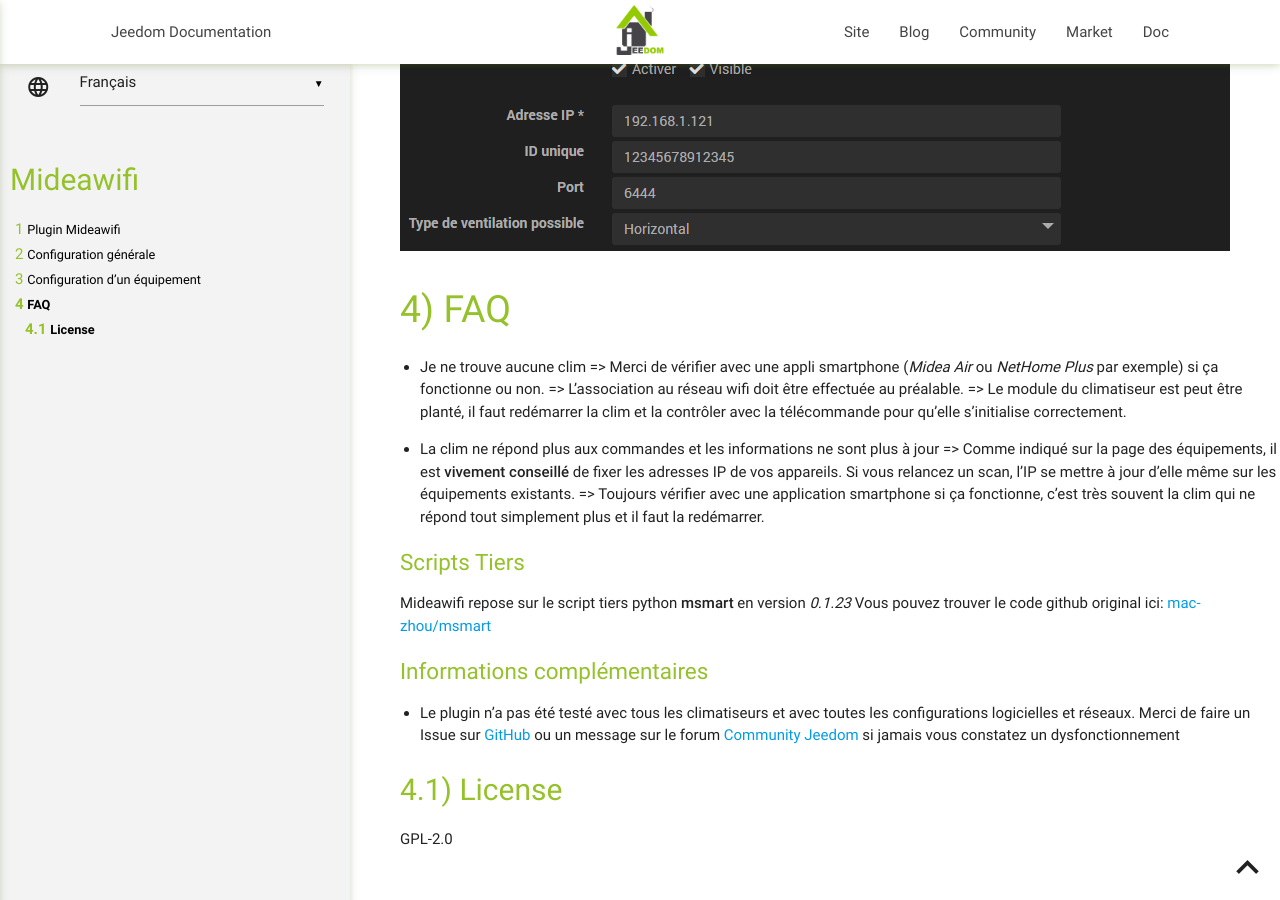
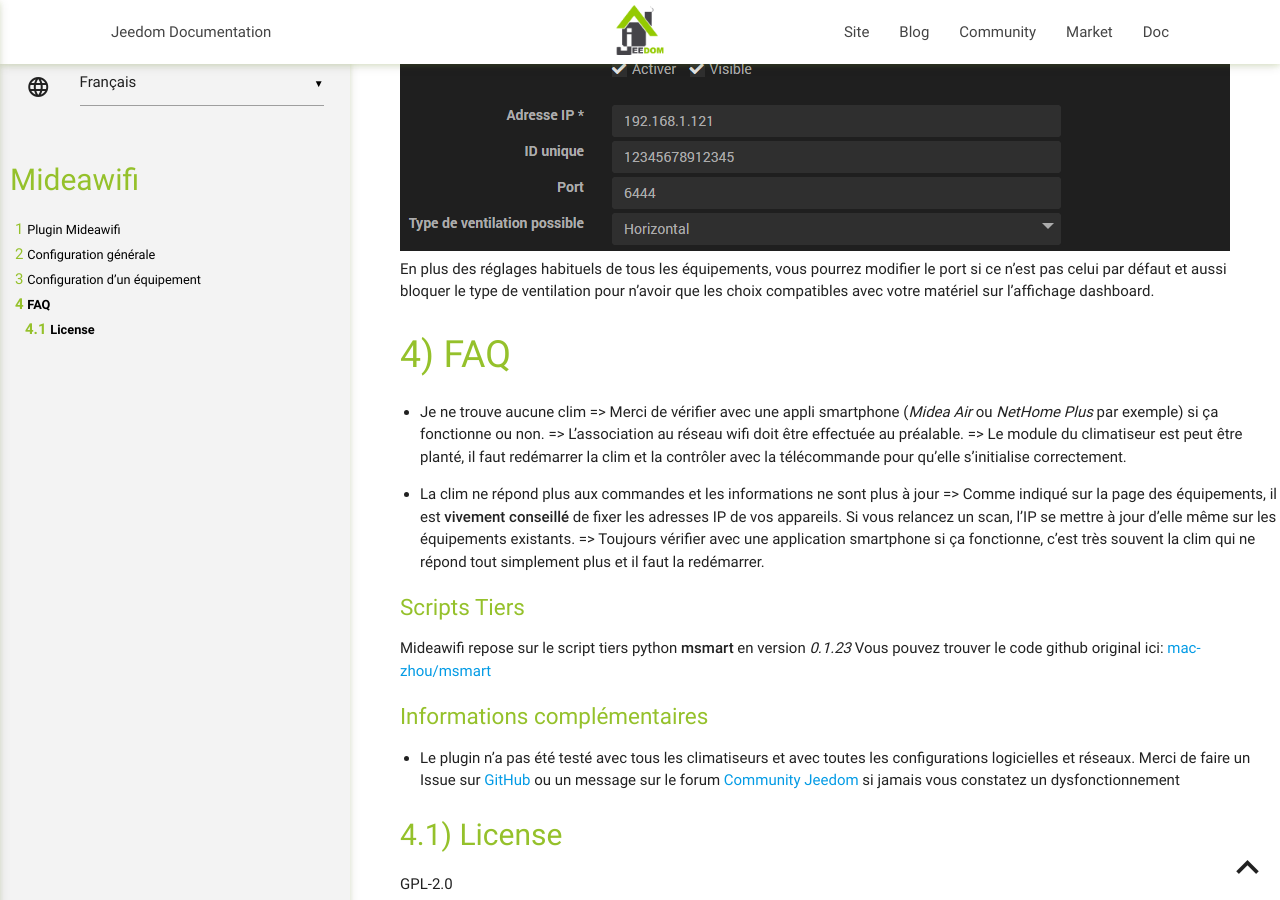
Before and after one commit to ddelec24/mideawifi, a Jekyll site: the page built from docs/fr_FR/index.md, in a window 1280 px wide and 900 px high, scrolled down 1335 px. Built offline with Jekyll 4.4.1, drawn with Linux system fonts in a browser that asks for light colours; our own code applies the rules of GitHub Pages for plain Markdown files.

Commit message:
add conf info in doc

```diff
--- a/docs/fr_FR/index.md
+++ b/docs/fr_FR/index.md
@@ -23,6 +23,7 @@
 # Configuration d'un équipement
 
 ![CONFIGURATION EQUIPEMENT](../img/conf_equipement.png)
+En plus des réglages habituels de tous les équipements, vous pourrez modifier le port si ce n'est pas celui par défaut et aussi bloquer le type de ventilation pour n'avoir que les choix compatibles avec votre matériel sur l'affichage dashboard.
 
 # FAQ
 - Je ne trouve aucune clim
```
